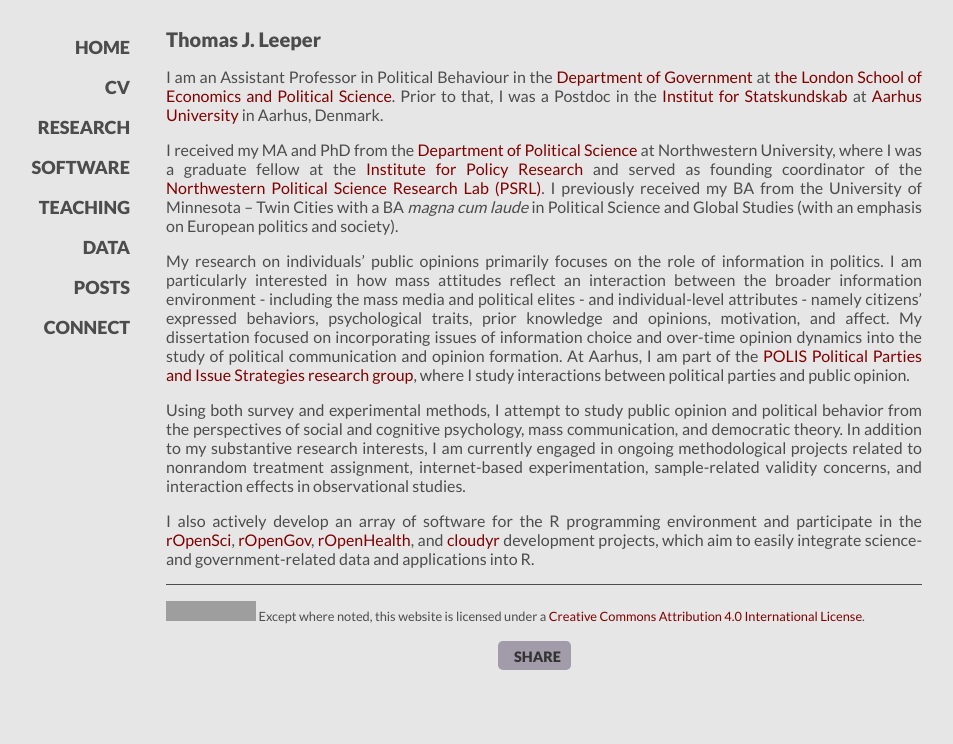
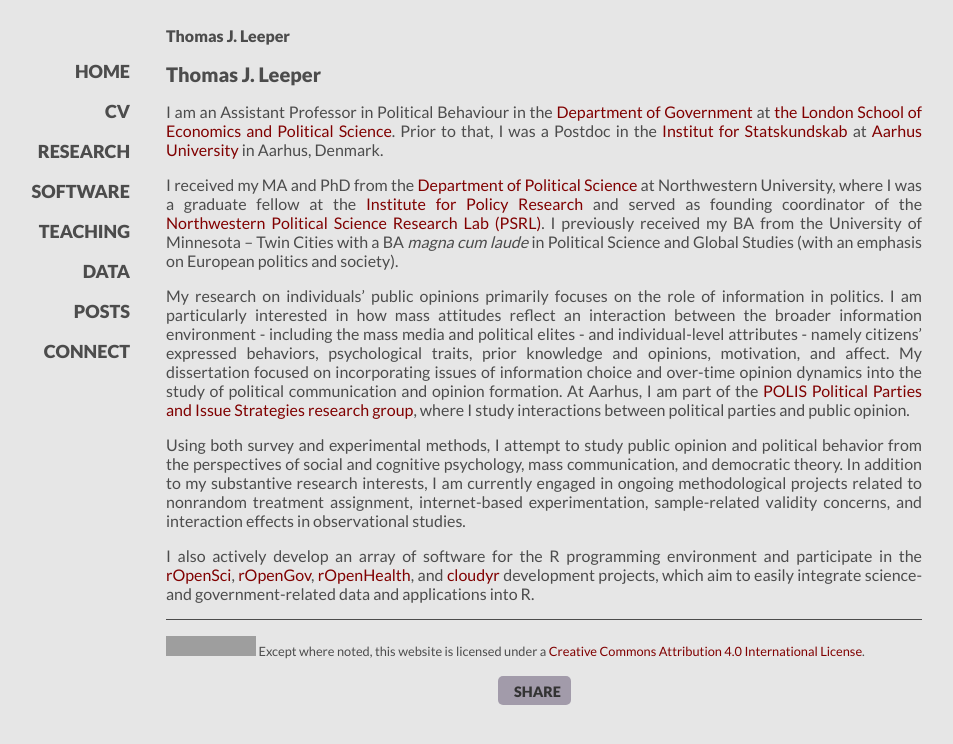
Before and after one commit to leeper/leeper.github.io, a Jekyll site: the page built from index.md, in a window 1280 px wide. Shown: the top 744 px of the page, without its empty margins (96-1049 px from the left). Built offline with Jekyll 4.4.1, drawn with Linux system fonts in a browser that asks for light colours; some web fonts are replaced; Markdown is read by kramdown in place of the engine named in the settings; grey boxes are pictures that could not be loaded.

Commit message:
add name to template header

```diff
--- a/_layouts/default.html
+++ b/_layouts/default.html
@@ -7,6 +7,9 @@
     {% feed_meta %}
 </head>
 <body onload="printDate()">
+  <header>
+    <a href="http://www.thomasleeper.com"><p class="thomas">Thomas J. Leeper</p></a>
+  </header>
   <nav>
   	<a href="http://www.thomasleeper.com">Home</a>
     <a href="http://leeper.github.io/cv/cv.pdf">CV</a>
```
